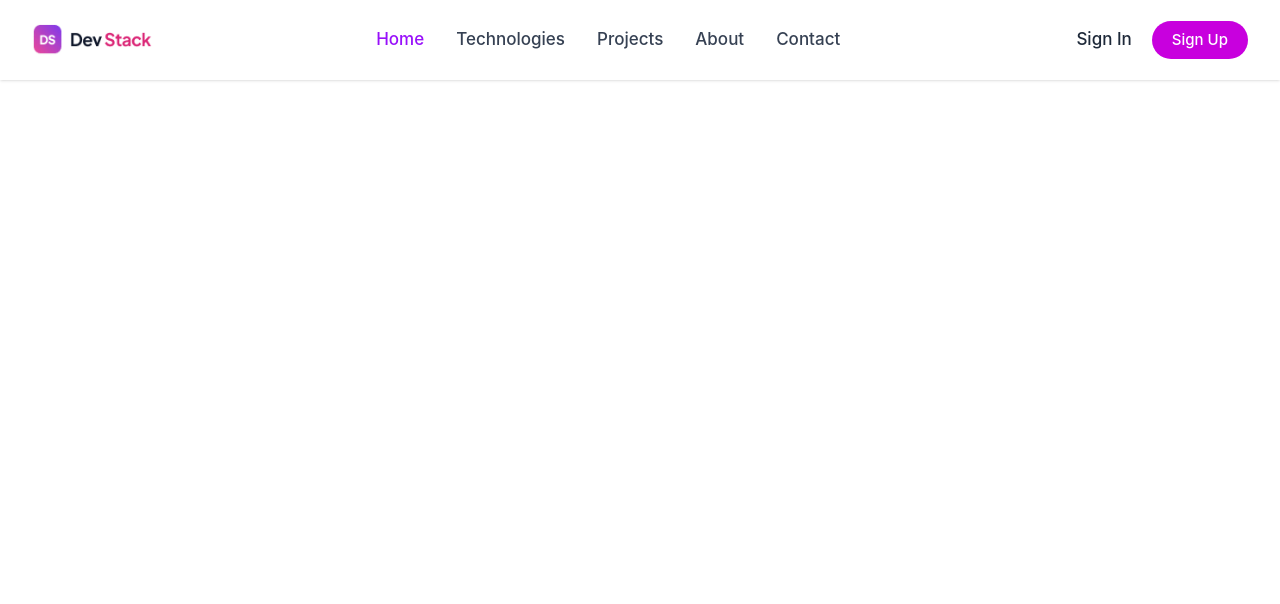
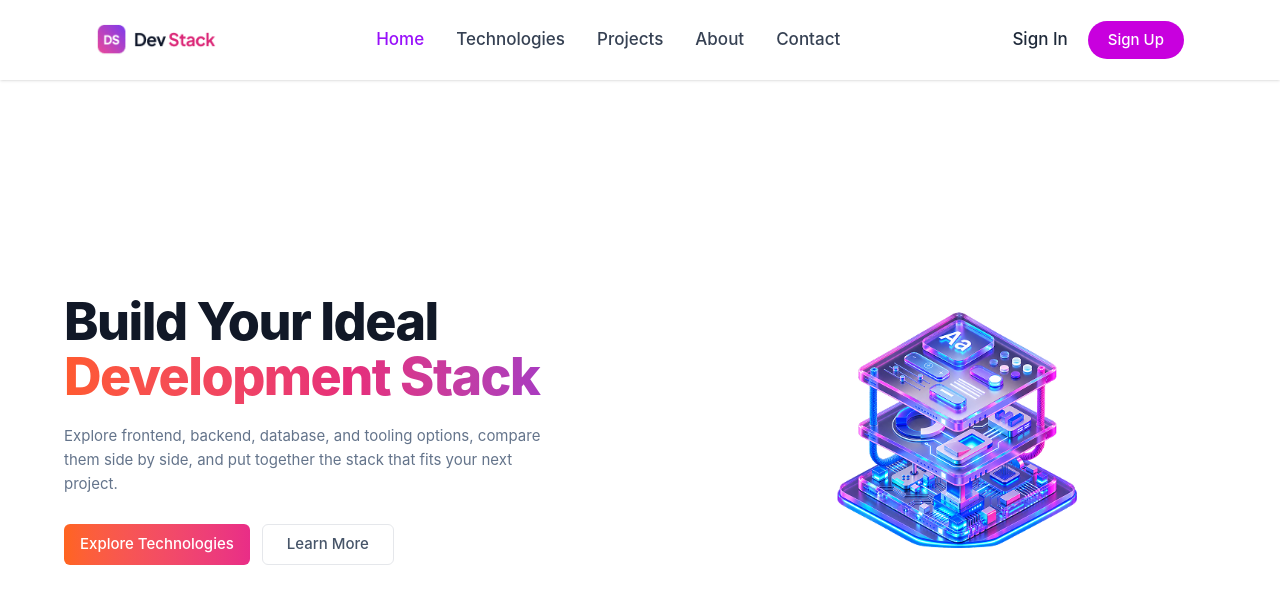
Before and after one commit to yousufali01/DevStack, a React (Vite) app: page / in a window 1280 px wide. Shown: the top 604 px of the page. Built offline with nearby package versions, Linux system fonts and the light colour scheme.

Commit message:
Hero section completed and updated V-0.2

```diff
--- a/src/App.tsx
+++ b/src/App.tsx
@@ -4,6 +4,7 @@ import reactLogo from "./assets/react.svg";
 import viteLogo from "./assets/vite.svg";
 import "./App.css";
 import NavBar from "./Components/NavBar";
+import Hero from "./Components/Hero-Section";
 
 function App() {
   // const [count, setCount] = useState(0)
@@ -11,6 +12,7 @@ function App() {
   return (
     <>
       <NavBar />
+       <Hero />
     </>
   );
 }
--- /dev/null
+++ b/src/Components/Hero-Section.tsx
@@ -0,0 +1,58 @@
+import React from "react";
+import heroImage from "../assets/banner-stack.png";
+
+const Hero = () => {
+  return (
+    <section className="w-full bg-white">
+      <div className="mx-auto flex min-h-[600px] w-[90%] flex-col items-center justify-center gap-10 py-12 md:min-h-[700px] md:flex-row md:justify-between md:gap-12 md:py-16">
+
+        {/* Left Content */}
+        <div className="w-full max-w-[580px] text-center md:text-left">
+          <h1 className="text-[42px] font-extrabold leading-[1.05] tracking-[-1.5px] text-[#111827] sm:text-[48px] md:text-[52px]">
+            <span className="block">
+              Build Your Ideal
+            </span>
+
+            <span className="block bg-gradient-to-r from-[#ff5a2f] via-[#e62e7b] to-[#8b2be2] bg-clip-text text-transparent">
+              Development Stack
+            </span>
+          </h1>
+
+          {/* Description */}
+          <p className="mx-auto mt-5 max-w-[500px] text-[15px] leading-6 text-[#64748b] md:mx-0">
+            Explore frontend, backend, database, and tooling options,
+            compare them side by side, and put together the stack that fits
+            your next project.
+          </p>
+
+          {/* Buttons */}
+          <div className="mt-7 flex flex-wrap justify-center gap-3 md:justify-start">
+            <button
+              className="rounded-md bg-gradient-to-r from-[#ff641f] to-[#e92d87] px-4 py-2 text-[15px] font-medium text-white transition hover:opacity-90"
+            >
+              Explore Technologies
+            </button>
+
+            <button
+              className="rounded-md border border-[#e5e7eb] bg-white px-6 py-2 text-[15px] font-medium text-[#475569] transition hover:bg-gray-50"
+            >
+              Learn More
+            </button>
+          </div>
+        </div>
+
+        {/* Banner Image */}
+        <div className="flex w-full items-center justify-center md:w-[45%]">
+          <img
+            src={heroImage}
+            alt="Development Stack"
+            className="w-[260px] object-contain sm:w-[320px] md:w-[360px] lg:w-[390px]"
+          />
+        </div>
+
+      </div>
+    </section>
+  );
+};
+
+export default Hero;
--- a/src/Components/NavBar.tsx
+++ b/src/Components/NavBar.tsx
@@ -7,7 +7,8 @@ const NavBar = () => {
 
   return (
     <nav className="sticky top-0 z-50 w-full bg-white shadow-sm">
-      <div className="mx-auto flex h-16 max-w-7xl items-center justify-between px-4 md:h-20 md:px-8">
+      <div className="mx-auto flex h-16 w-[90%] items-center justify-between px-4 md:h-20 md:px-8">
+        {/* <div className="mx-auto flex h-16 w-[calc(100%-40px)] max-w-none items-center justify-between md:h-20"></div> */}
         {/* =========================
             LEFT - Hamburger + Brand
         ========================== */}
```
